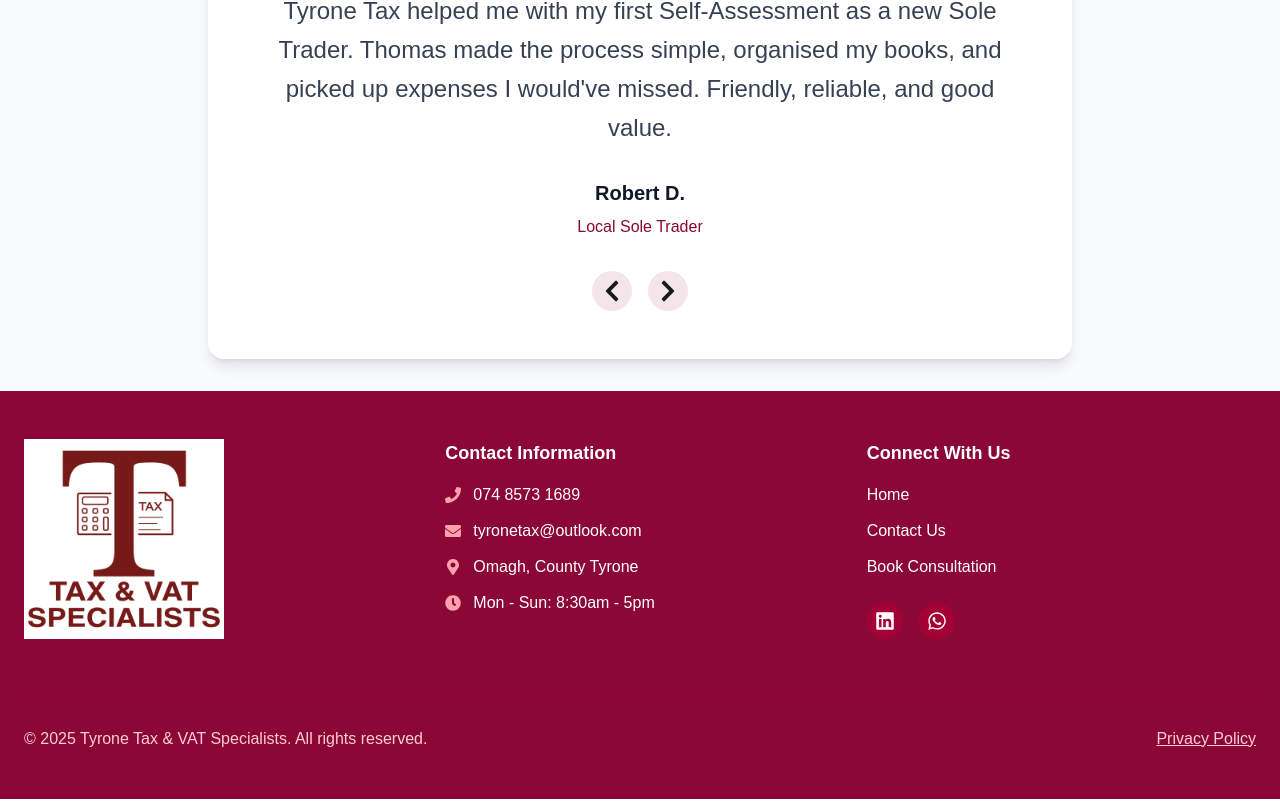
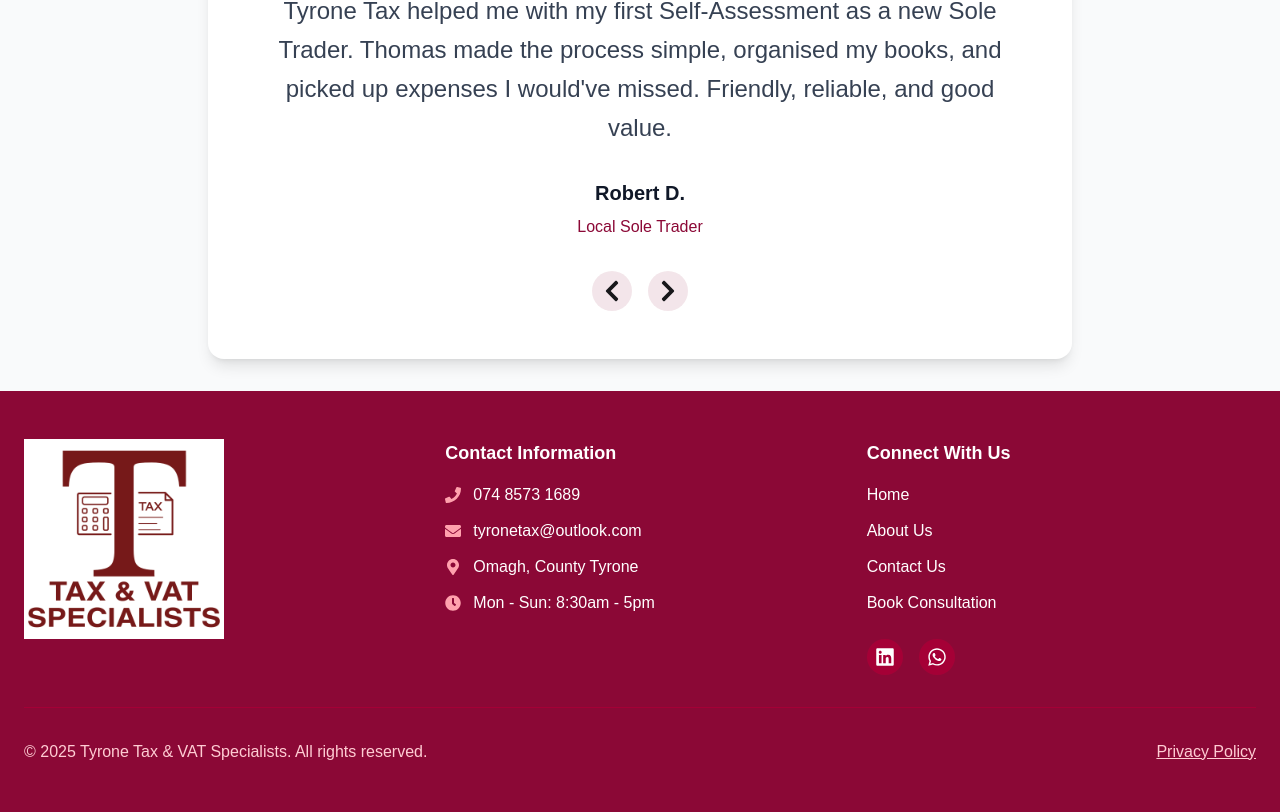
Before and after one commit to bnyari196/accountancy-app, a Next.js app: page / in a window 1280 px wide. Shown: the part 2660-3472 px from the top of the page. Built offline with nearby package versions, Linux system fonts and the light colour scheme.

Commit message:
Added About Us page link to footer

```diff
--- a/app/Footer.tsx
+++ b/app/Footer.tsx
@@ -62,6 +62,11 @@ const Footer = () => {
                 </Link>
               </div>
               <div>
+                <Link href="/about" className="hover:text-rose-300 transition-colors block">
+                  About Us
+                </Link>
+              </div>
+              <div>
                 <Link href="/contact" className="hover:text-rose-300 transition-colors block">
                   Contact Us
                 </Link>
```
